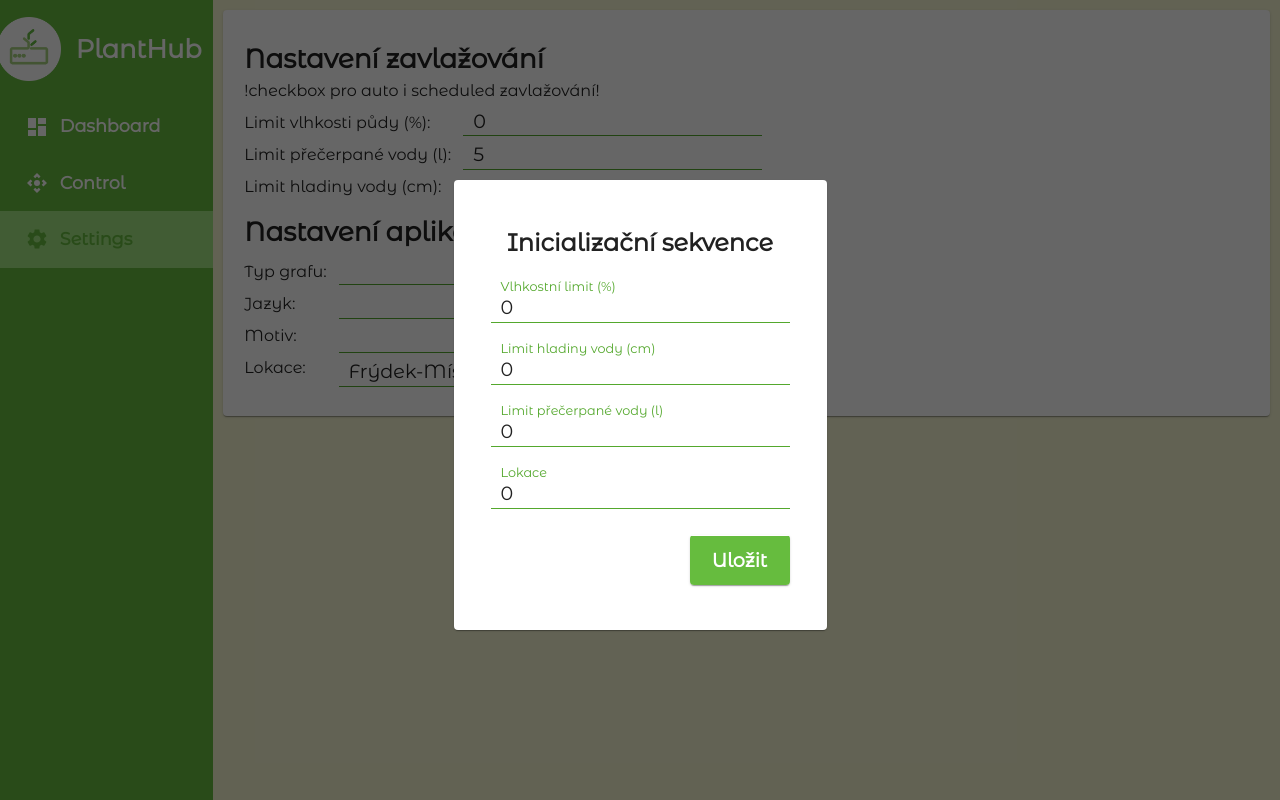
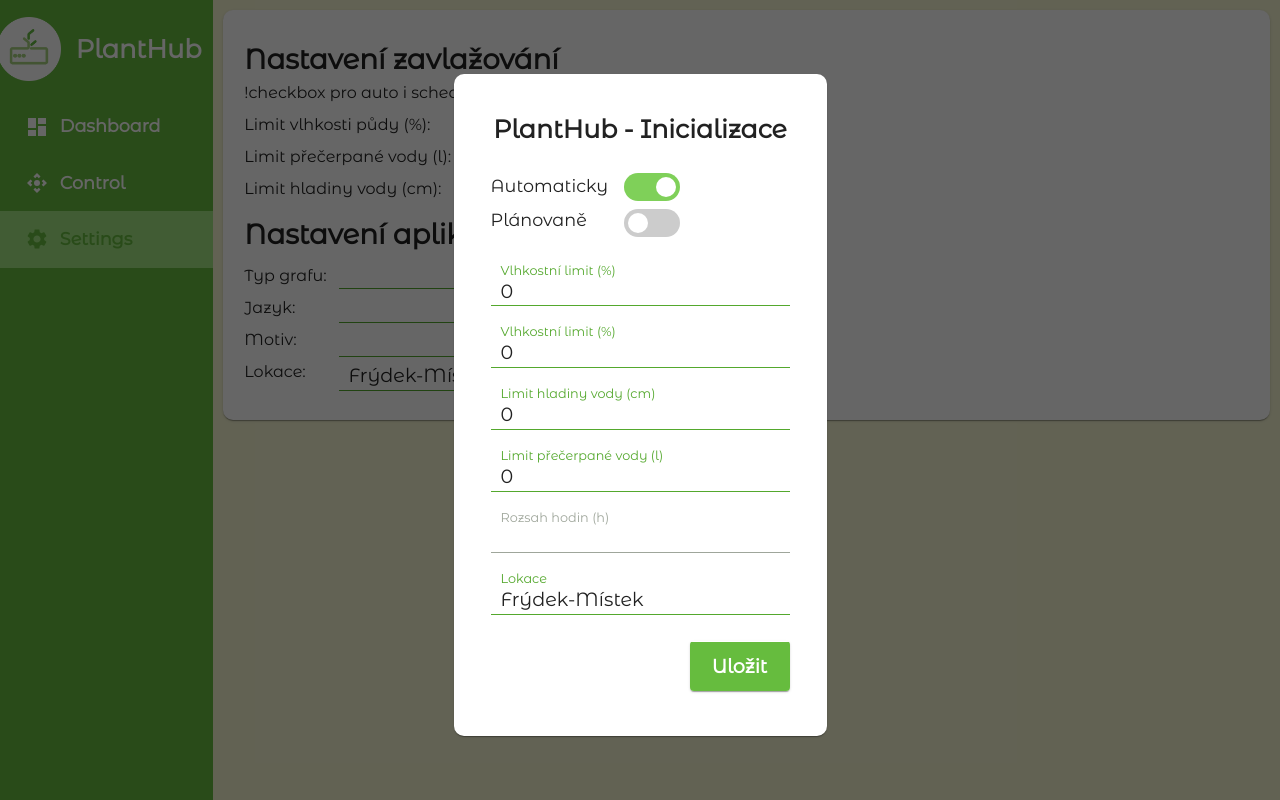
Before and after one commit to POJFM/dmp-plant-hub, a React (Create React App) app in the folder client/: page /settings in a window 1280 px wide. Built offline with nearby package versions, Linux system fonts and the light colour scheme; no server answers.

Commit message:
init-form

```diff
--- a/client/src/App.tsx
+++ b/client/src/App.tsx
@@ -39,8 +39,8 @@ export default function App() {
 						<Route exact path="/settings" component={Settings} />
 					</Switch>
 				</div>
-				{/* <InitForm /> */}
-				{!visited && <InitForm />}
+				<InitForm />
+				{/* {!visited && <InitForm />} */}
 			</Router>
 		</div>
 	)
--- a/client/src/components/InitForm.tsx
+++ b/client/src/components/InitForm.tsx
@@ -2,13 +2,18 @@ import { useEffect, useState } from 'react'
 import Card from '@material-ui/core/Card'
 import CardContent from '@material-ui/core/CardContent'
 import TextInputField from './fields/TextInputField'
+import ToggleButton from './buttons/ToggleButton'
 import SaveButton from './buttons/SaveButton'
 
 export default function InitForm() {
 	const [currentMoistureLevel, setCurrentMoistureLevel] = useState(0)
 	const [currentWaterLevel, setCurrentWaterLevel] = useState(0)
 	const [currentWaterOverdrawnLevel, setCurrentWaterOverdrawnLevel] = useState(0)
-	const [currentLocation, setCurrentLocation] = useState(0)
+	const [currentLocation, setCurrentLocation] = useState('Frýdek-Místek')
+	const [saveButtonState, setSaveButtonState] = useState('true')
+	const [automaticIrrigationState, setAutomaticIrrigationState] = useState('true')
+	const [scheduledIrrigationState, setScheduledIrrigationState] = useState('false')
+
 	useEffect(() => {
 		document.title = 'Plant Hub | Initialization'
 
@@ -22,32 +27,102 @@ export default function InitForm() {
 			})
 	}, [])
 
+	const updateToggleState = (type: string) => {
+		if (type === 'automaticIrrigation') {
+			if (automaticIrrigationState === 'false') {
+				setAutomaticIrrigationState('true')
+				setSaveButtonState('true')
+			} else {
+				setAutomaticIrrigationState('false')
+				if (scheduledIrrigationState === 'false') {
+					setSaveButtonState('false')
+				}
+			}
+		}
+
+		if (type === 'scheduledIrrigation') {
+			if (scheduledIrrigationState === 'false') {
+				setScheduledIrrigationState('true')
+				setSaveButtonState('true')
+			} else {
+				setScheduledIrrigationState('false')
+				if (automaticIrrigationState === 'false') {
+					setSaveButtonState('false')
+				}
+			}
+		}
+	}
+
 	return (
 		<div className="init-form">
 			<Card className="card w-400px h-500px">
 				<CardContent>
 					<div className="flex-col p-3">
-						<div className="flex-row flex-center p-1 pt-5px mt-2">
-							<span className="title-1">Inicializační sekvence</span>
+						<div className="flex-row flex-center p-1 mb-2">
+							<span className="title-1">PlantHub - Inicializace</span>
+						</div>
+						<div className="flex-row mb-2">
+							<div className="flex-col p-1 pt-5px mt-2">
+								<div className="flex-row">
+									<span className="title-2">Automaticky</span>
+								</div>
+								<div className="flex-row mt-2">
+									<span className="title-2">Plánovaně</span>
+								</div>
+							</div>
+							<div className="flex-col p-1 pt-5px mt-2 ml-2">
+								<div className="flex-row">
+									<div onClick={() => updateToggleState('automaticIrrigation')}>
+										<ToggleButton key="limitsTrigger" toggleState={automaticIrrigationState} />
+									</div>
+								</div>
+								<div className="flex-row mt-2">
+									<div onClick={() => updateToggleState('scheduledIrrigation')}>
+										<ToggleButton key="scheduledTrigger" toggleState={scheduledIrrigationState} />
+									</div>
+								</div>
+							</div>
 						</div>
 						<div className="flex-row p-1 pt-5px mt-2">
-							<TextInputField key="moistureLevelLimit" name="Vlhkostní limit (%)" defaultValue={currentMoistureLevel} />
+							<TextInputField
+								key="moistureLevelLimit"
+								name="Vlhkostní limit (%)"
+								defaultValue={currentMoistureLevel}
+								active={automaticIrrigationState}
+							/>
 						</div>
 						<div className="flex-row p-1 pt-5px mt-2">
-							<TextInputField key="waterLevelLimit" name="Limit hladiny vody (cm)" defaultValue={currentWaterLevel} />
+							<TextInputField
+								key="moistureLevelLimit"
+								name="Vlhkostní limit (%)"
+								defaultValue={currentMoistureLevel}
+								active={automaticIrrigationState}
+							/>
+						</div>
+						<div className="flex-row p-1 pt-5px mt-2">
+							<TextInputField
+								key="waterLevelLimit"
+								name="Limit hladiny vody (cm)"
+								defaultValue={currentWaterLevel}
+								active={automaticIrrigationState}
+							/>
 						</div>
 						<div className="flex-row p-1 pt-5px mt-2">
 							<TextInputField
 								key="waterOverdrawnLevelLimit"
 								name="Limit přečerpané vody (l)"
 								defaultValue={currentWaterOverdrawnLevel}
+								active={automaticIrrigationState}
 							/>
 						</div>
 						<div className="flex-row p-1 pt-5px mt-2">
-							<TextInputField key="location" name="Lokace" defaultValue={currentLocation} />
+							<TextInputField key="hourRange" name="Rozsah hodin (h)" active={scheduledIrrigationState} />
+						</div>
+						<div className="flex-row p-1 pt-5px mt-2">
+							<TextInputField key="location" name="Lokace" defaultValue={currentLocation} active="true" />
 						</div>
 						<div className="flex-row-reverse p-1 pt-5px mt-2">
-							<SaveButton /* onClick={() => saveValues()} */ />
+							<SaveButton /* onClick={() => saveValues()} */ active={saveButtonState} />
 						</div>
 					</div>
 				</CardContent>
--- a/client/src/components/buttons/SaveButton.tsx
+++ b/client/src/components/buttons/SaveButton.tsx
@@ -2,14 +2,16 @@ import { useState } from 'react'
 import Card from '@material-ui/core/Card'
 import CardContent from '@material-ui/core/CardContent'
 
-export default function SaveButton({ ...props }: any) {
-	const [buttonHover, setButtonHover] = useState(false)
+export default function SaveButton({ props, active }: any) {
+	let activeClass
+  active === 'true' && (activeClass = 'button hover:button-hover')
+  active === 'false' && (activeClass = 'button-inactive')
 
 	return (
 		<div className="button-wrapper">
-			<Card className="button hover:button">
+			<Card className="button-card">
 				<CardContent>
-					<div className="button hover:button-hover">
+					<div className={activeClass}>
 						<span className="button-text">Uložit</span>
 					</div>
 				</CardContent>
--- /dev/null
+++ b/client/src/components/buttons/ToggleButton.tsx
@@ -0,0 +1,24 @@
+import { useState } from 'react'
+
+// if values are not set then toggle switch acts as ON / OFF switch
+export default function ToggleButton({ key, toggleState, values }: any) {
+  let toggleStateClass
+  toggleState === 'true' && (toggleStateClass = 'input-field-input-toggle-slider-active')
+  toggleState === 'false' && (toggleStateClass = 'input-field-input-toggle-slider')
+
+	return (
+		// {values.map(value: any) => {
+		//   return(
+
+		//   )
+		// }}
+		<div>
+			{values && <img src={`/assets/icons/toggleSwitch/${values[0].label}.svg`} />}
+			<div className="input-field-toggle-checkbox-wrapper">
+				<input type="checkbox" className="input-field-input-toggle" name={key} />
+				<span className={toggleStateClass}></span>
+			</div>
+			{values && <img src={`/assets/icons/toggleSwitch/${values[1].label}.svg`} />}
+		</div>
+	)
+}
--- a/client/src/components/fields/TextInputField.tsx
+++ b/client/src/components/fields/TextInputField.tsx
@@ -1,10 +1,12 @@
 import { useState } from 'react'
 
-export default function TextInputField({ key, name, defaultValue }: any) {
-	const [activeLabel, setActiveLabel] = useState(false)
+export default function TextInputField({ key, name, defaultValue, active }: any) {
+	let activeClass
+  active === 'true' && (activeClass = 'input-field')
+  active === 'false' && (activeClass = 'input-field-inactive')
 
 	return (
-		<div className="input-field" onClick={() => setActiveLabel(true)}>
+		<div className={activeClass}>
 			<label htmlFor="name" className="input-field-label">
 				{name}
 			</label>
--- a/client/tailwind.config.js
+++ b/client/tailwind.config.js
@@ -11,6 +11,8 @@ module.exports = {
 				lighterGreen: 'var(--lighterGreen)',
 				darkGreen: 'var(--darkGreen)',
 				white: 'var(--white)',
+				inactiveGrey: 'var(--inactiveGrey)',
+				inactiveLightGrey: 'var(--inactiveLightGrey)',
 				transition: 'var(--transition)',
 			},
 		},
```
Also changed, not shown: client/src/components/Chart.tsx (+0 -7 lines), client/src/styles/tailwind.css.
